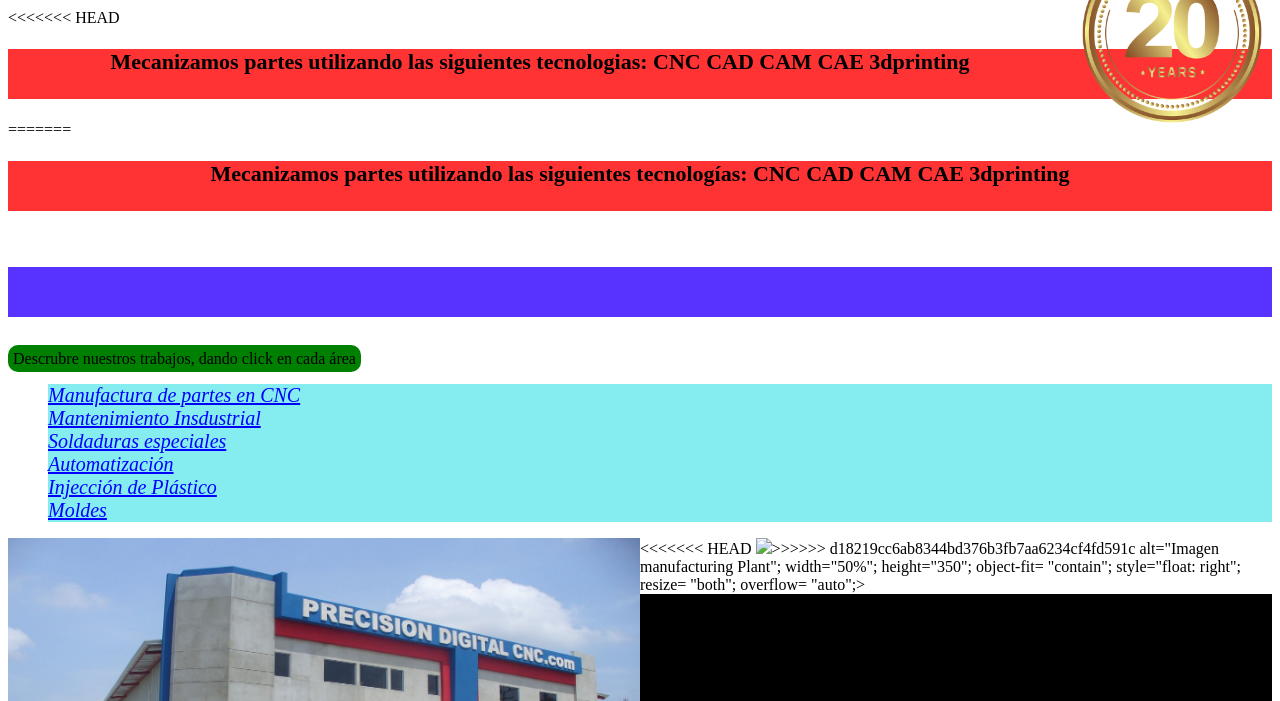
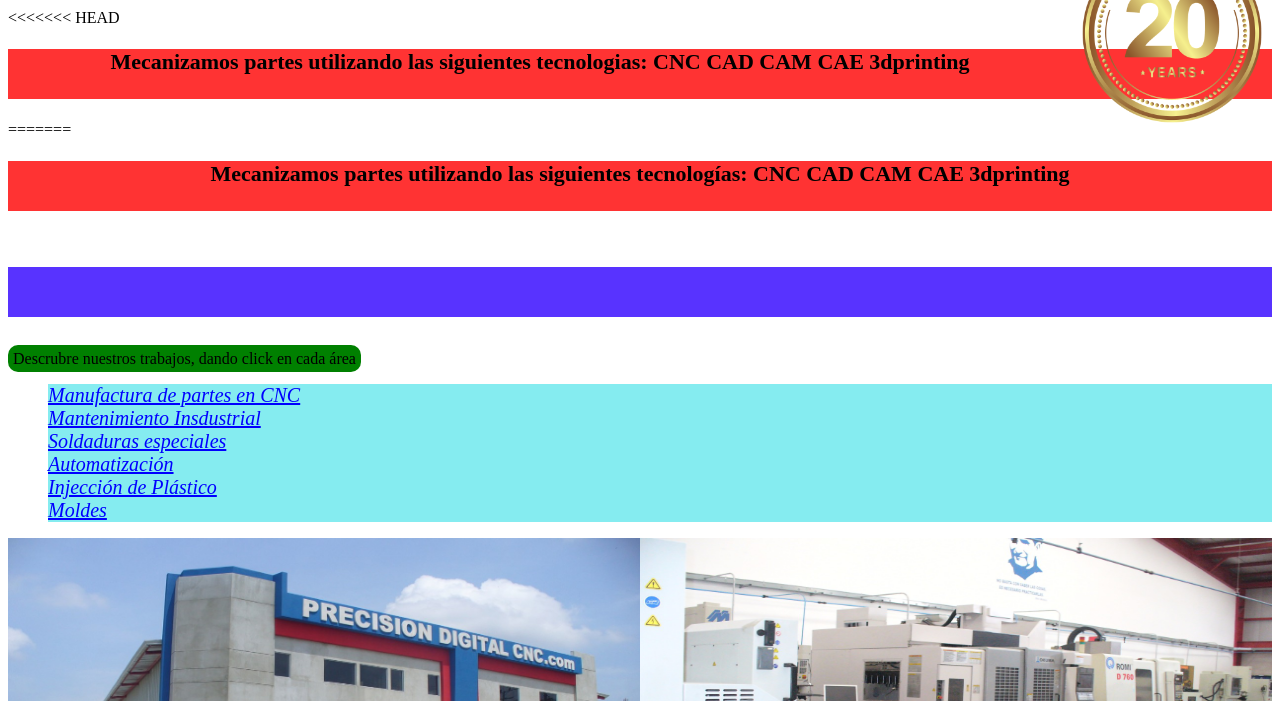
Before and after one commit to precisiondigitalcnc/precisiondigitalcnc.github.io, a plain HTML site: page index.html in a window 1280 px wide. Shown: the part 90-791 px from the top of the page. Drawn offline with Linux system fonts and the light colour scheme; a script that the page names is missing.

Commit message:
Update index.html

```diff
--- a/index.html
+++ b/index.html
@@ -34,6 +34,7 @@
 <h4></h4>
 <h5></h5>
 <span>Descrubre nuestros trabajos, dando click en cada área </span>
+
     <ul><inline>
     <li> Manufactura de partes en CNC </li>
     <li> Mantenimiento Insdustrial</li>
@@ -58,11 +59,7 @@
     overflow= "auto";></a>
 
 <a>
-<<<<<<< HEAD
-<img    src= "images/Plant.jpg";
-=======
 <img    src= "images/mfgPlant.jpg";
->>>>>>> d18219cc6ab8344bd376b3fb7aa6234cf4fd591c
     alt="Imagen manufacturing Plant";
     width="50%";
     height="350";
```
Lines whose indentation alone changed are shown as unchanged.
